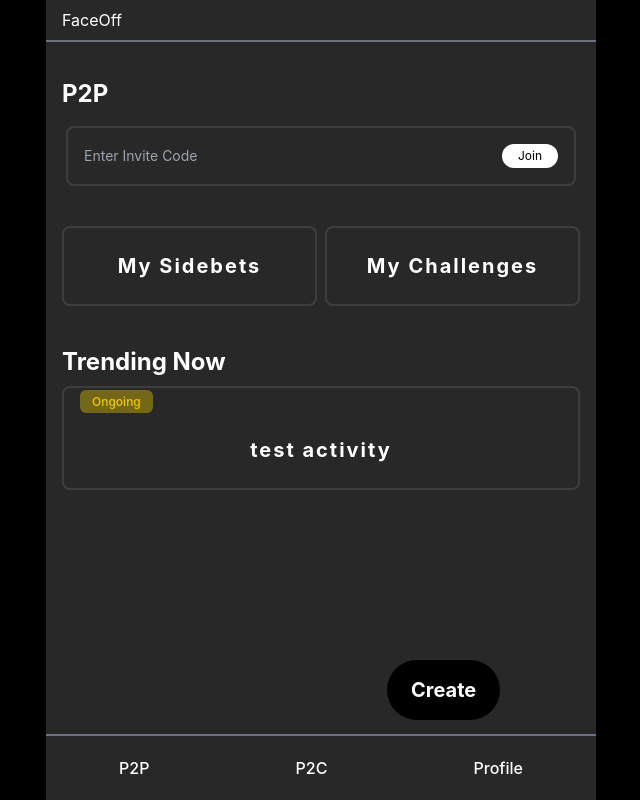
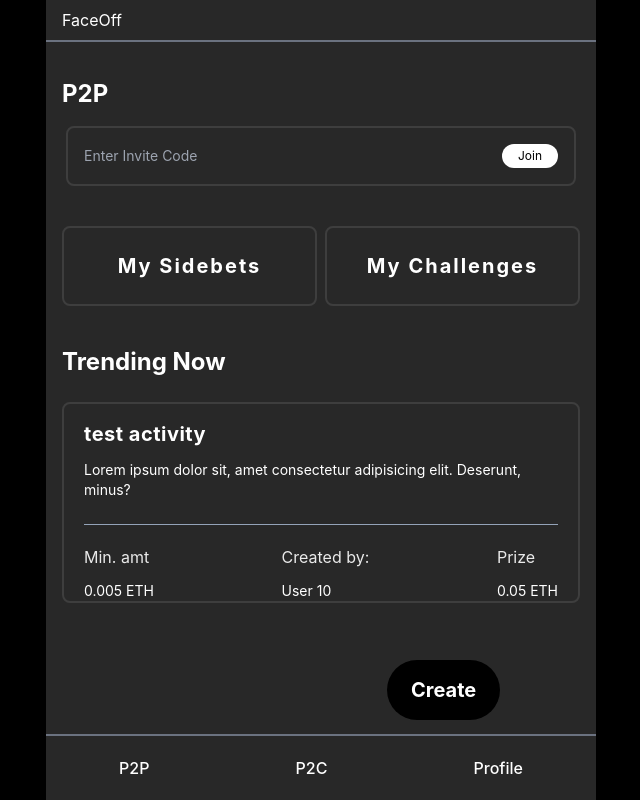
Before and after one commit to HarshS1611/face-off-web3, a React (Create React App) app in the folder frontend/: page /p2p in a window 1280 px wide. Shown: the whole page, without its empty margins (319-959 px from the left). Built offline with nearby package versions, Linux system fonts and the light colour scheme.

Commit message:
feat : p2c page

```diff
--- /dev/null
+++ b/frontend/src/components/challengecard.jsx
@@ -0,0 +1,36 @@
+import React from "react";
+export default function ChallengeCard() {
+  return (
+    <div className="my-4">
+      <div
+        href={"/"}
+        className="relative bg-[#282828] border-2 border-[#3E3E3E] w-full h-full rounded-lg px-5"
+      >
+        <div>
+          <h3 className="flex w-full pt-4 pb-2 text-xl font-thunder tracking-wide font-bold text-white">
+            test activity
+          </h3>
+          <p className="text-white text-sm py-1">
+            Lorem ipsum dolor sit, amet consectetur adipisicing elit. Deserunt,
+            minus?
+          </p>
+        </div>
+        <div className="bg-slate-400 w-full h-[0.5px] my-5"></div>
+        <div className="flex justify-between">
+          <div className="flex flex-col gap-y-3">
+            <h5 className="text-base text-white/90">Min. amt</h5>
+            <p className="text-white text-sm">0.005 ETH</p>
+          </div>
+          <div className="flex flex-col gap-y-3">
+            <h5 className="text-base text-white/90">Created by:</h5>
+            <p className="text-white text-sm">User 10</p>
+          </div>
+          <div className="flex flex-col gap-y-3">
+            <h5 className="text-base text-white/90">Prize</h5>
+            <p className="text-white text-sm">0.05 ETH</p>
+          </div>
+        </div>
+      </div>
+    </div>
+  );
+}
--- a/frontend/src/components/p2c/p2c.jsx
+++ b/frontend/src/components/p2c/p2c.jsx
@@ -1,9 +1,17 @@
+import { useState } from "react";
+import ChallengeCard from "../challengecard";
+export default function P2P() {
+  const [status, setStatus] = useState("registration");
 
+  return (
+    <div>
+      <p className="text-2xl font-bold p-4">P2C</p>
 
-export default function P2C() {
-    return (
-        <div>
-            P2C
-        </div>
-    )
+      <div className="flex flex-col gap-2 my-10 px-4">
+        <p className="text-2xl font-bold">All Challenges</p>
+        <ChallengeCard />
+        <ChallengeCard />
+      </div>
+    </div>
+  );
 }
--- a/frontend/src/components/p2p/p2p.jsx
+++ b/frontend/src/components/p2p/p2p.jsx
@@ -1,5 +1,6 @@
 import { useState } from "react";
 import ModalChallenge from "./ModalChallenge";
+import ChallengeCard from "../challengecard";
 export default function P2P() {
   const [status, setStatus] = useState("registration");
 
@@ -51,21 +52,7 @@ export default function P2P() {
 
       <div className="flex flex-col gap-2 my-10 px-4">
         <p className="text-2xl font-bold">Trending Now</p>
-        <div>
-          <div
-            href={"/"}
-            className="relative bg-[#282828] border-2 border-[#3E3E3E] w- h-full   rounded-lg"
-          >
-            <div>
-              <span className="m-4 bg-[#E9C500] dm-mono-regular bg-opacity-40 text-xs mt-2 font-medium text-[#F0CA00] px-3 py-1 rounded-md">
-                Ongoing
-              </span>
-              <div className="flex w-full py-6 text-xl font-thunder tracking-widest font-bold text-white items-center justify-center gap-5">
-                test activity
-              </div>
-            </div>
-          </div>
-        </div>
+        <ChallengeCard />
       </div>
 
       {/* Create Button to open Modal */}
```
